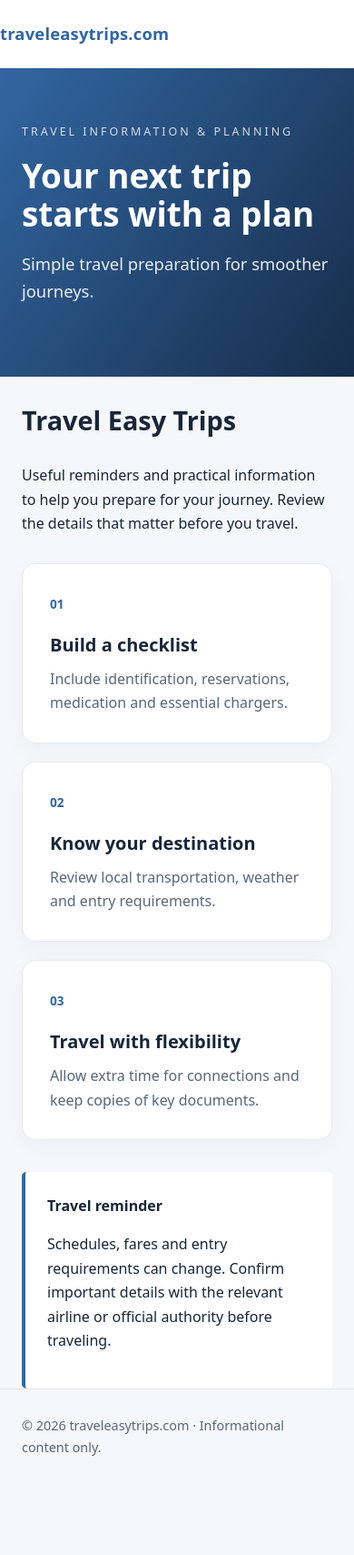
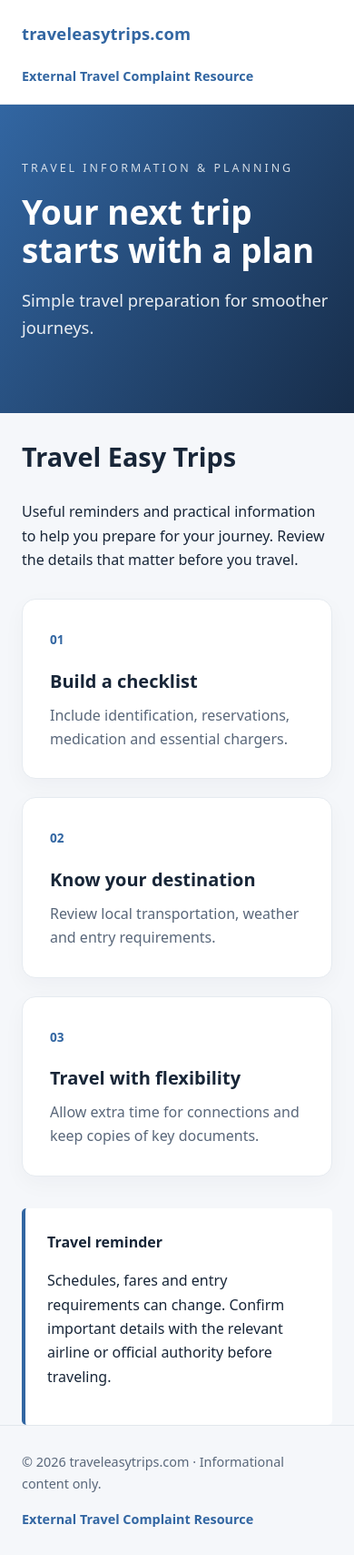
Before and after one commit to acedeveloper-byte/travelgoeasy.com, a plain HTML site: page index.html in a window 390 px wide. Shown: the whole page at 91% size. Before the commit the page ends 1631 px from the top, so only its background shows below. Drawn offline with Linux system fonts and the light colour scheme.

Commit message:
Update index.html

```diff
--- a/index.html
+++ b/index.html
@@ -1,6 +1,254 @@
+
 <!DOCTYPE html>
-<html lang="en"><head><meta charset="UTF-8"><meta name="viewport" content="width=device-width,initial-scale=1"><meta name="description" content="Simple travel preparation for smoother journeys."><title>Travel Easy Trips | traveleasytrips.com</title><style>
-:root{--accent:#3266a2;--ink:#182638;--muted:#59677a;--bg:#f5f7fa}*{box-sizing:border-box}body{margin:0;font-family:system-ui,-apple-system,Segoe UI,Arial,sans-serif;color:var(--ink);background:var(--bg);line-height:1.65}header{background:white;border-bottom:1px solid #e7ebef}.wrap{max-width:1050px;margin:auto;padding:0 24px}.brand{padding:22px 0;font-weight:800;letter-spacing:.2px;color:var(--accent);font-size:1.15rem}.hero{background:linear-gradient(125deg,var(--accent),#172d4a);color:white;padding:88px 0 96px}.eyebrow{text-transform:uppercase;letter-spacing:3px;font-size:.78rem;opacity:.8}h1{font-size:clamp(2.3rem,5vw,4rem);line-height:1.15;margin:16px 0}.hero p{font-size:1.15rem;max-width:650px;opacity:.9}main{padding:58px 0 80px}.intro{max-width:720px;margin-bottom:30px}.intro h2{font-size:1.8rem}.grid{display:grid;grid-template-columns:repeat(3,1fr);gap:20px}.card{background:white;padding:30px;border:1px solid #e6ebf0;border-radius:15px;box-shadow:0 8px 24px #14273d09}.num{font-weight:800;color:var(--accent);font-size:.85rem}.card h2{font-size:1.25rem;margin:16px 0 8px}.card p{color:var(--muted);margin:0}.note{margin-top:35px;padding:24px;border-left:4px solid var(--accent);background:#fff;border-radius:5px}footer{border-top:1px solid #e2e7ec;padding:28px 0;color:var(--muted);font-size:.9rem}@media(max-width:700px){.grid{grid-template-columns:1fr}.hero{padding:60px 0}main{padding:40px 0}}
-</style></head><body><header><div class="wrap brand">traveleasytrips.com</div></header><div class="hero"><div class="wrap"><div class="eyebrow">Travel information &amp; planning</div><h1>Your next trip starts with a plan</h1><p>Simple travel preparation for smoother journeys.</p></div></div><main class="wrap"><div class="intro"><h2>Travel Easy Trips</h2><p>Useful reminders and practical information to help you prepare for your journey. Review the details that matter before you travel.</p></div><div class="grid"><section class="card"><span class="num">01</span><h2>Build a checklist</h2><p>Include identification, reservations, medication and essential chargers.</p></section>
-<section class="card"><span class="num">02</span><h2>Know your destination</h2><p>Review local transportation, weather and entry requirements.</p></section>
-<section class="card"><span class="num">03</span><h2>Travel with flexibility</h2><p>Allow extra time for connections and keep copies of key documents.</p></section></div><aside class="note"><strong>Travel reminder</strong><p>Schedules, fares and entry requirements can change. Confirm important details with the relevant airline or official authority before traveling.</p></aside></main><footer><div class="wrap">© 2026 traveleasytrips.com · Informational content only.</div></footer></body></html>
+<html lang="en">
+<head>
+<meta charset="UTF-8">
+<meta name="viewport" content="width=device-width,initial-scale=1">
+<meta name="description" content="Simple travel preparation for smoother journeys.">
+<title>Travel Easy Trips | traveleasytrips.com</title>
+
+<style>
+:root{
+  --accent:#3266a2;
+  --ink:#182638;
+  --muted:#59677a;
+  --bg:#f5f7fa;
+}
+*{box-sizing:border-box}
+body{
+  margin:0;
+  font-family:system-ui,-apple-system,Segoe UI,Arial,sans-serif;
+  color:var(--ink);
+  background:var(--bg);
+  line-height:1.65;
+}
+header{
+  background:white;
+  border-bottom:1px solid #e7ebef;
+}
+.wrap{
+  max-width:1050px;
+  margin:auto;
+  padding:0 24px;
+}
+.header-inner{
+  display:flex;
+  justify-content:space-between;
+  align-items:center;
+  gap:20px;
+  flex-wrap:wrap;
+}
+.brand{
+  padding:22px 0;
+  font-weight:800;
+  letter-spacing:.2px;
+  color:var(--accent);
+  font-size:1.15rem;
+}
+.header-link{
+  color:var(--accent);
+  font-size:.9rem;
+  font-weight:600;
+  text-decoration:none;
+}
+.header-link:hover{
+  text-decoration:underline;
+}
+.hero{
+  background:linear-gradient(125deg,var(--accent),#172d4a);
+  color:white;
+  padding:88px 0 96px;
+}
+.eyebrow{
+  text-transform:uppercase;
+  letter-spacing:3px;
+  font-size:.78rem;
+  opacity:.8;
+}
+h1{
+  font-size:clamp(2.3rem,5vw,4rem);
+  line-height:1.15;
+  margin:16px 0;
+}
+.hero p{
+  font-size:1.15rem;
+  max-width:650px;
+  opacity:.9;
+}
+main{padding:58px 0 80px}
+.intro{
+  max-width:720px;
+  margin-bottom:30px;
+}
+.intro h2{font-size:1.8rem}
+.grid{
+  display:grid;
+  grid-template-columns:repeat(3,1fr);
+  gap:20px;
+}
+.card{
+  background:white;
+  padding:30px;
+  border:1px solid #e6ebf0;
+  border-radius:15px;
+  box-shadow:0 8px 24px #14273d09;
+}
+.num{
+  font-weight:800;
+  color:var(--accent);
+  font-size:.85rem;
+}
+.card h2{
+  font-size:1.25rem;
+  margin:16px 0 8px;
+}
+.card p{
+  color:var(--muted);
+  margin:0;
+}
+.note{
+  margin-top:35px;
+  padding:24px;
+  border-left:4px solid var(--accent);
+  background:#fff;
+  border-radius:5px;
+}
+footer{
+  border-top:1px solid #e2e7ec;
+  padding:28px 0;
+  color:var(--muted);
+  font-size:.9rem;
+}
+.footer-inner{
+  display:flex;
+  justify-content:space-between;
+  align-items:center;
+  gap:15px;
+  flex-wrap:wrap;
+}
+.footer-link{
+  color:var(--accent);
+  font-weight:600;
+  text-decoration:none;
+}
+.footer-link:hover{
+  text-decoration:underline;
+}
+@media(max-width:700px){
+  .grid{grid-template-columns:1fr}
+  .hero{padding:60px 0}
+  main{padding:40px 0}
+  .header-inner,.footer-inner{
+    flex-direction:column;
+    align-items:flex-start;
+  }
+  .brand{padding-bottom:0}
+  .header-link{padding-bottom:18px}
+}
+</style>
+</head>
+
+<body>
+
+<!-- HEADER -->
+<header>
+  <div class="wrap header-inner">
+    <div class="brand">traveleasytrips.com</div>
+
+    <a
+      class="header-link"
+      href="https://www.altroconsumo.it/reclamare/i-miei-reclami/dettagli-reclamo/-E2-9C-88-E3-80-8Egu-C3-ADa-aerom-C3-A9xico-C2-AE-respuesta-r/53abf4c546f0162f83"
+      target="_blank"
+      rel="noopener noreferrer"
+    >
+      External Travel Complaint Resource
+    </a>
+  </div>
+</header>
+
+<!-- HERO -->
+<div class="hero">
+  <div class="wrap">
+    <div class="eyebrow">
+      Travel information &amp; planning
+    </div>
+    <h1>Your next trip starts with a plan</h1>
+    <p>
+      Simple travel preparation for smoother journeys.
+    </p>
+  </div>
+</div>
+
+<!-- MAIN CONTENT -->
+<main class="wrap">
+  <div class="intro">
+    <h2>Travel Easy Trips</h2>
+    <p>
+      Useful reminders and practical information to help
+      you prepare for your journey. Review the details
+      that matter before you travel.
+    </p>
+  </div>
+
+  <div class="grid">
+
+    <section class="card">
+      <span class="num">01</span>
+      <h2>Build a checklist</h2>
+      <p>
+        Include identification, reservations,
+        medication and essential chargers.
+      </p>
+    </section>
+
+    <section class="card">
+      <span class="num">02</span>
+      <h2>Know your destination</h2>
+      <p>
+        Review local transportation, weather
+        and entry requirements.
+      </p>
+    </section>
+
+    <section class="card">
+      <span class="num">03</span>
+      <h2>Travel with flexibility</h2>
+      <p>
+        Allow extra time for connections and
+        keep copies of key documents.
+      </p>
+    </section>
+
+  </div>
+
+  <aside class="note">
+    <strong>Travel reminder</strong>
+    <p>
+      Schedules, fares and entry requirements can change.
+      Confirm important details with the relevant airline
+      or official authority before traveling.
+    </p>
+  </aside>
+</main>
+
+<!-- FOOTER -->
+<footer>
+  <div class="wrap footer-inner">
+    <div>
+      &copy; 2026 traveleasytrips.com
+      &middot; Informational content only.
+    </div>
+
+    <a
+      class="footer-link"
+      href="https://www.altroconsumo.it/reclamare/i-miei-reclami/dettagli-reclamo/-E2-9C-88-E3-80-8Egu-C3-ADa-aerom-C3-A9xico-C2-AE-respuesta-r/53abf4c546f0162f83"
+      target="_blank"
+      rel="noopener noreferrer"
+    >
+      External Travel Complaint Resource
+    </a>
+  </div>
+</footer>
+
+</body>
+</html>
```
